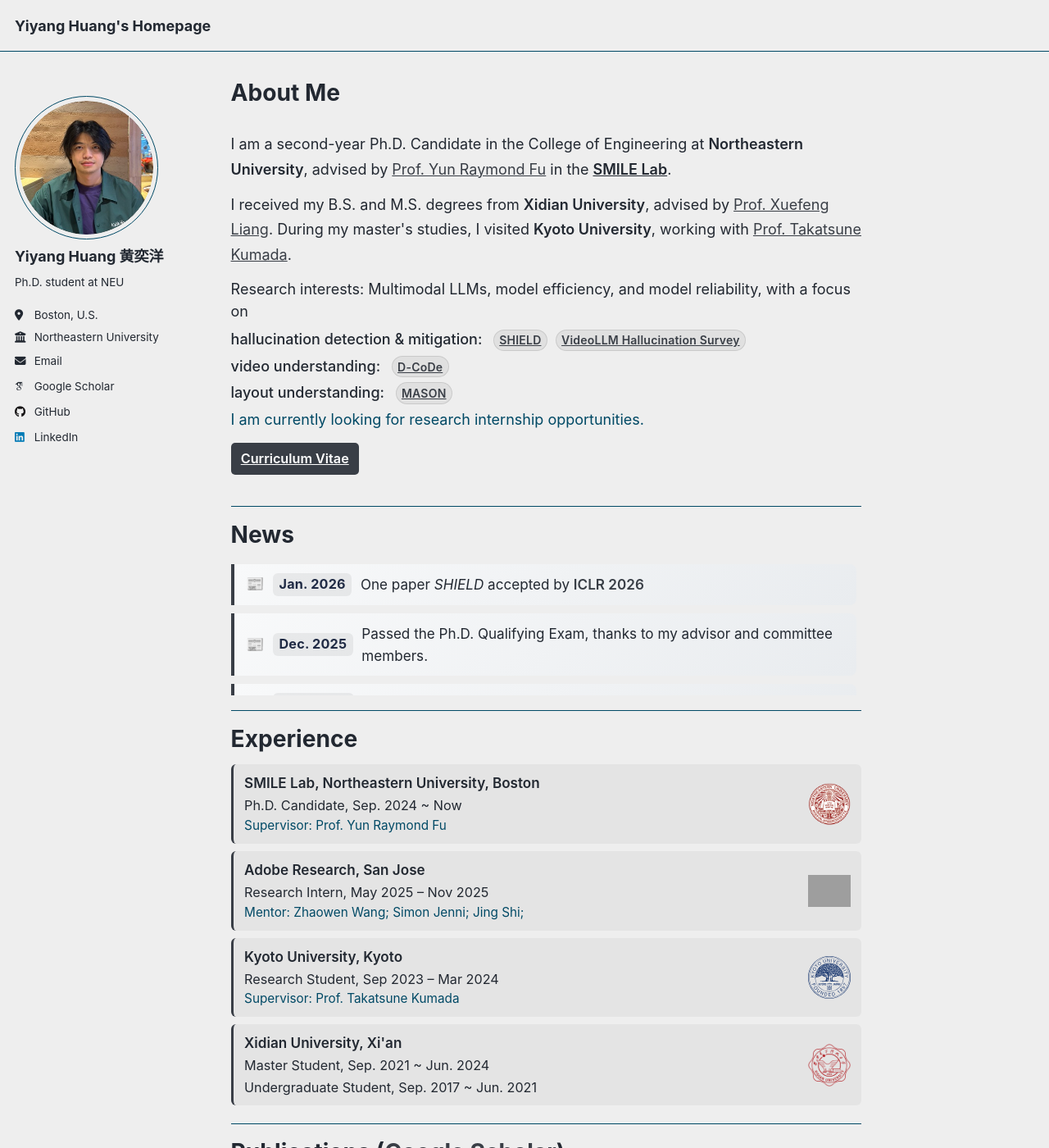
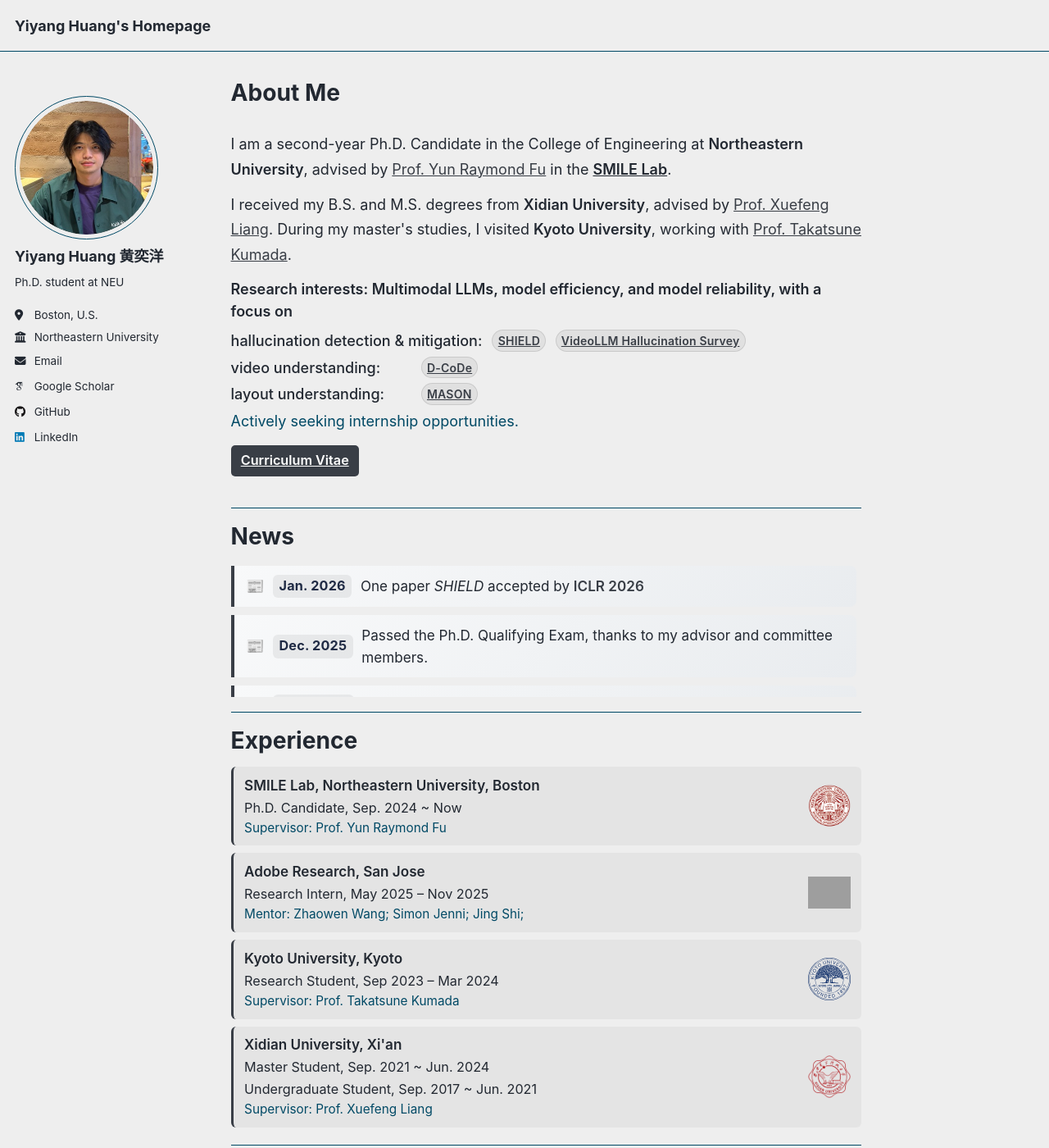
Before and after one commit to hukcc/hukcc.github.io, a Jekyll site: the page built from _pages/about.md, in a window 1280 px wide and 1400 px high. Shown: the whole window at 82% size. Built offline with Jekyll 4.4.1, drawn with Linux system fonts in a browser that asks for light colours; some web fonts are replaced; a script that is not in the unit is left out; grey boxes are pictures that could not be loaded.

Commit message:
Refine research interests heading and layout
- Restore focus title phrasing for MLLMs, efficiency, reliability
- Keep focus items aligned with tag groups

```diff
--- a/_pages/about.md
+++ b/_pages/about.md
@@ -25,20 +25,26 @@
     <div class="focus-title">Research interests: Multimodal LLMs, model efficiency, and model reliability, with a focus on</div>
     <div class="focus-item">
       <span class="focus-category">hallucination detection &amp; mitigation:</span>
-      <a class="paper-tag" href="#pub-shield">SHIELD</a>
-      <a class="paper-tag" href="#pub-videollm-hallucination">VideoLLM Hallucination Survey</a>
+      <span class="focus-tags">
+        <a class="paper-tag" href="#pub-shield">SHIELD</a>
+        <a class="paper-tag" href="#pub-videollm-hallucination">VideoLLM Hallucination Survey</a>
+      </span>
     </div>
     <div class="focus-item">
       <span class="focus-category">video understanding:</span>
-      <a class="paper-tag" href="#pub-dcode">D-CoDe</a>
+      <span class="focus-tags">
+        <a class="paper-tag" href="#pub-dcode">D-CoDe</a>
+      </span>
     </div>
     <div class="focus-item">
       <span class="focus-category">layout understanding:</span>
-      <a class="paper-tag" href="#pub-mason">MASON</a>
+      <span class="focus-tags">
+        <a class="paper-tag" href="#pub-mason">MASON</a>
+      </span>
     </div>
   </div>
   <p class="intro-note">
-    I am currently looking for research internship opportunities.
+    Actively seeking internship opportunities.
   </p>
   <p class="intro-cta">
     <a class="btn-cv" href="../files/cv-yiyang.pdf">Curriculum Vitae</a>
@@ -116,6 +122,7 @@
       <div class="exp-org">Xidian University, Xi'an</div>
       <div class="exp-role">Master Student, Sep. 2021 ~ Jun. 2024</div>
       <div class="exp-role">Undergraduate Student, Sep. 2017 ~ Jun. 2021</div>
+      <div class="exp-supervisor">Supervisor: Prof. Xuefeng Liang</div>
     </div>
     <div class="exp-media">
       <img src="/images/xdu.png" alt="Xidian University">
@@ -293,11 +300,15 @@
 }
 
 .focus-title {
-  margin-bottom: 0.4em;
+  margin-bottom: 0.5em;
+  font-weight: 600;
 }
 
 .focus-item {
-  margin: 0.25em 0;
+  margin: 0.3em 0;
+  display: flex;
+  align-items: center;
+  gap: 0.4em;
 }
 
 .paper-tag {
@@ -321,7 +332,13 @@
 .focus-category {
   color: var(--global-text-color, #222);
   font-weight: 500;
-  margin-right: 0.2em;
+  min-width: 220px;
+}
+
+.focus-tags {
+  display: inline-flex;
+  flex-wrap: wrap;
+  gap: 0.35em;
 }
 
 .btn-cv {
```
